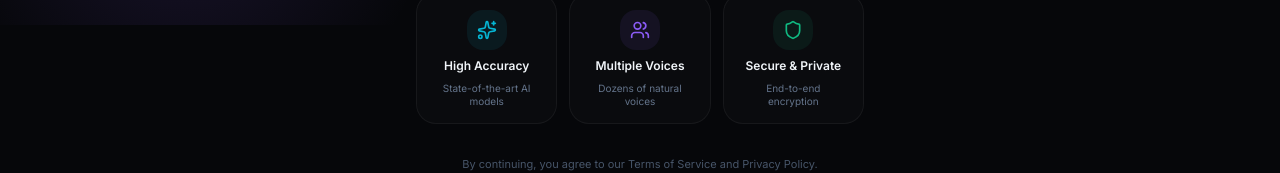
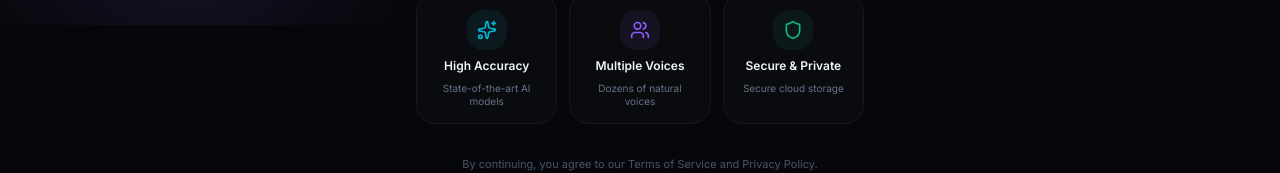
Before and after one commit to Kaffqa/Vox-AI, a React (Vite) app: page / in a window 1280 px wide. Shown: the part 775-948 px from the top of the page. Built offline with nearby package versions, Linux system fonts and the light colour scheme; no server answers.

Commit message:
feat : addjust landing content

```diff
--- a/src/pages/Dashboard.tsx
+++ b/src/pages/Dashboard.tsx
@@ -174,9 +174,9 @@ export default function Dashboard() {
         </h2>
         <div className="grid grid-cols-1 sm:grid-cols-3 gap-3">
           {[
-            { icon: Zap, title: 'High Accuracy', desc: 'OpenAI Whisper for precise transcription', color: '#22d3ee' },
-            { icon: Volume2, title: 'Multiple Voices', desc: '6 AI voices to choose from', color: '#a78bfa' },
-            { icon: Shield, title: 'Secure & Private', desc: 'Your data is encrypted and protected', color: '#34d399' },
+            { icon: Zap, title: 'High Accuracy', desc: 'State-of-the-art AI transcription from Grok', color: '#22d3ee' },
+            { icon: Volume2, title: 'Multiple Voices', desc: 'Dozens of natural browser voices', color: '#a78bfa' },
+            { icon: Shield, title: 'Secure & Private', desc: 'Your data is securely stored and protected', color: '#34d399' },
           ].map((feature) => (
             <div
               key={feature.title}
--- a/src/pages/Landing.tsx
+++ b/src/pages/Landing.tsx
@@ -28,7 +28,7 @@ const features = [
   {
     icon: Shield,
     title: 'Secure & Private',
-    description: 'End-to-end encryption',
+    description: 'Secure cloud storage',
     color: '#10b981',
   },
 ];
```
